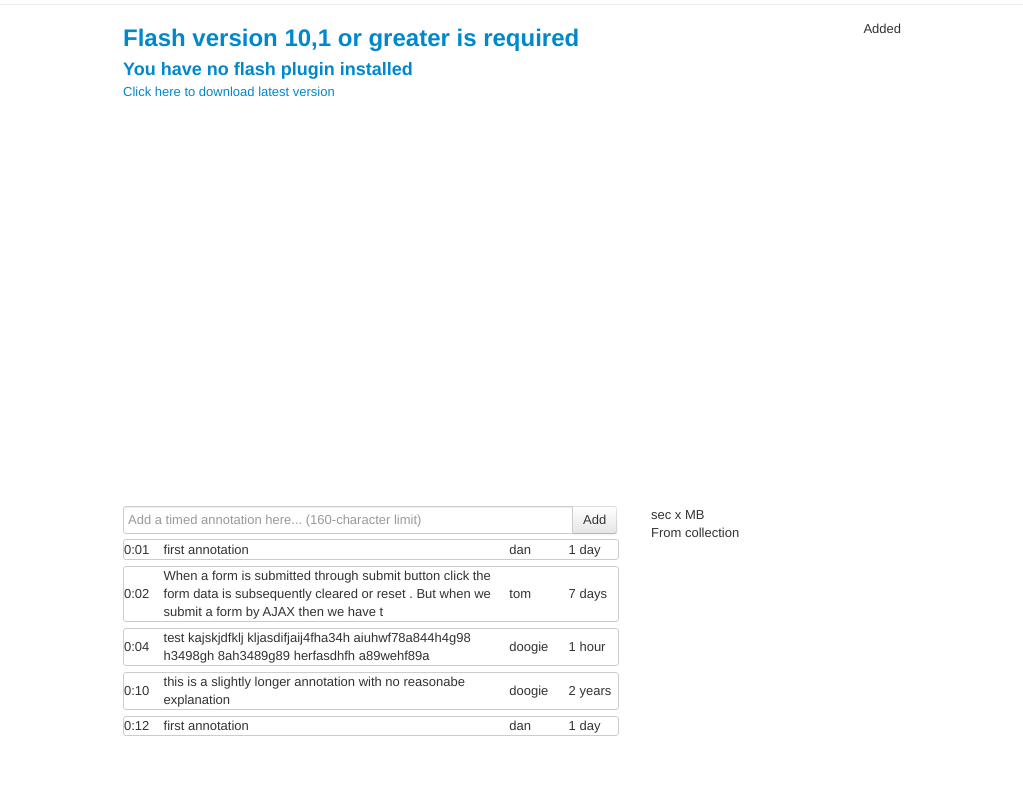
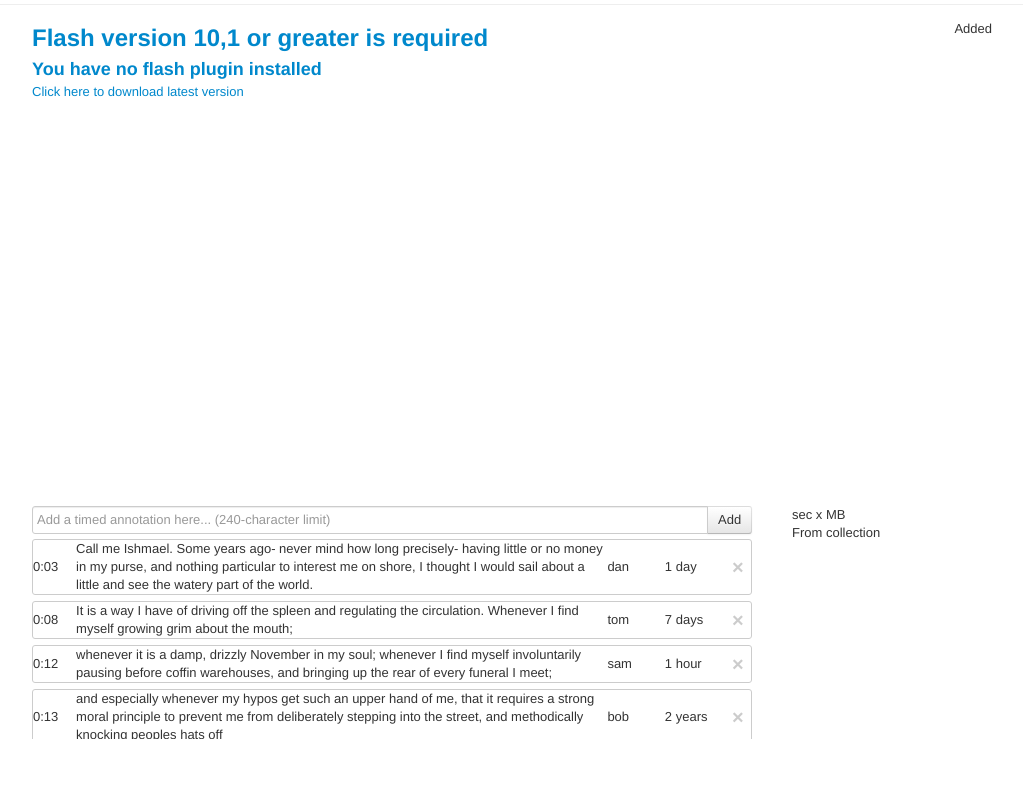
Before and after one commit to drassi/damnation, a Python web app: template media/templates/show-asset.mako in a window 1280 px wide. Shown: the part 30-827 px from the top of the page, without its empty margins (128-1151 px from the left). Run offline with Mako, Linux system fonts and the light colour scheme; the template is opened without the code that fills it, so the values that code supplies are empty; some libraries are stand-ins or nearby versions.

Commit message:
asset page re-arrangement, add annotation delete button, bump maxlength upto 240 char

```diff
--- a/media/static/css/asset.css
+++ b/media/static/css/asset.css
@@ -11,7 +11,7 @@ span.asset-added {
 }
 
 div.asset-container {
-  width: 250px;
+  width: 200px;
   float: right;
 }
 
@@ -20,11 +20,11 @@ form#add-annotation {
 }
 
 input.add-annotation {
-  width: 440px;
+  width: 666px;
 }
 
 div#annotations {
-  width: 496px;
+  width: 720px;
   height: 200px;
   overflow-y: scroll;
 }
@@ -38,7 +38,7 @@ div.annotation {
 }
 
 div.annotation:hover {
-  background-color: #DDD !important;
+  background-color: #CCC !important;
   cursor: pointer;
 }
 
@@ -52,23 +52,23 @@ div.annotation span {
 }
 
 span.annotation-time {
-  display: inline-block;
+  width: 6%;
+}
+
+span.annotation-author {
   width: 8%;
 }
 
-span.annotation-author {
-  display: inline-block;
-  width: 12%;
-}
-
 span.annotation-text {
-  display: inline-block;
-  width: 70%;
+  width: 74%;
 }
 
 span.annotation-created {
-  display: inline-block;
-  width: 10%;
+  width: 8%;
+}
+
+span.annotation-delete {
+  width: 3%;
 }
 
 a.playlist-item {
--- a/media/templates/show-asset.mako
+++ b/media/templates/show-asset.mako
@@ -11,14 +11,14 @@
     <script src="/static/jquery/jquery-ui.min.js"></script>
 </%block>
 
-    <div style="width: 778px;margin-left:auto;margin-right:auto;position:relative;">
+    <div style="width: 960px;margin-left:auto;margin-right:auto;position:relative;">
 
       <div class="asset-header">
         <span class="asset-title">${asset.title}</span>
         <span class="asset-added">Added ${asset.imported.strftime('%B %d, %Y').replace(' 0', ' ')}</span>
       </div>
 
-      <a style="display:block;width:778px;height:480px;margin-bottom:6px;" id="player_${asset.id}"></a>
+      <a style="display:block;width:720px;height:480px;margin-bottom:6px;" id="player_${asset.id}"></a>
        % if asset.playlist:
         <div id="playlist" style="position:absolute; right:-70px; top:0px;">
          % for transcode in asset.transcodes:
@@ -76,14 +76,14 @@
         var username = 'username';
 
         var cuePoints = {
-            'ni6td4' : {'time' : 1230, 'text' : 'first annotation', 'author' : 'dan', 'created' : '1 day'},
-            'nogm6o' : {'time' : 2340, 'text' : 'When a form is submitted through submit button click the form data is subsequently cleared or reset . But when we submit a form by AJAX then we have t', 'author' : 'tom', 'created' : '7 days'},
-            'tqn2jl' : {'time' : 4200, 'text' : 'test kajskjdfklj kljasdifjaij4fha34h aiuhwf78a844h4g98 h3498gh 8ah3489g89 herfasdhfh a89wehf89a', 'author' : 'doogie', 'created' : '1 hour'},
-            'asdf12' : {'time' : 10000, 'text' : 'this is a slightly longer annotation with no reasonabe explanation', 'author' : 'doogie', 'created' : '2 years'},
-            'nis6td4' : {'time' : 12345, 'text' : 'first annotation', 'author' : 'dan', 'created' : '1 day'},
-            'nogasdfm6o' : {'time' : 12346, 'text' : 'When a form is submitted through submit button click the form data is subsequently cleared or reset . But when we submit a form by AJAX then we have to c', 'author' : 'tom', 'created' : '7 days'},
-            'tqn2fdjl' : {'time' : 12347, 'text' : 'test kajskjdfklj kljasdifjaij4fha34h aiuhwf78a844h4g98 h3498gh 8ah3489g89 herfasdhfh a89wehf89a', 'author' : 'doogie', 'created' : '1 hour'},
-            'asdffdf12' : {'time' : 12348, 'text' : 'this is a slightly longer annotation with no reasonabe explanation', 'author' : 'doogie', 'created' : '2 years'}
+            'ni6td4' : {'time' : 3000, 'text' : 'Call me Ishmael. Some years ago- never mind how long precisely- having little or no money in my purse, and nothing particular to interest me on shore, I thought I would sail about a little and see the watery part of the world.', 'author' : 'dan', 'created' : '1 day'},
+            'nogm6o' : {'time' : 8000, 'text' : 'It is a way I have of driving off the spleen and regulating the circulation. Whenever I find myself growing grim about the mouth;', 'author' : 'tom', 'created' : '7 days'},
+            'tqn2jl' : {'time' : 12000, 'text' : 'whenever it is a damp, drizzly November in my soul; whenever I find myself involuntarily pausing before coffin warehouses, and bringing up the rear of every funeral I meet;', 'author' : 'sam', 'created' : '1 hour'},
+            'asdf12' : {'time' : 13000, 'text' : 'and especially whenever my hypos get such an upper hand of me, that it requires a strong moral principle to prevent me from deliberately stepping into the street, and methodically knocking peoples hats off', 'author' : 'bob', 'created' : '2 years'},
+            'nis6td4' : {'time' : 15000, 'text' : 'This is my substitute for pistol and ball. With a philosophical flourish Cato throws himself upon his sword; I quietly take to the ship. There is nothing surprising in this.', 'author' : 'john', 'created' : '1 day'},
+            'nogasdfm6o' : {'time' : 20000, 'text' : 'There now is your insular city of the Manhattoes, belted round by wharves as Indian isles by coral reefs- commerce surrounds it with her surf.', 'author' : 'ted', 'created' : '7 days'},
+            'tqn2fdjl' : {'time' : 28000, 'text' : 'Right and left, the streets take you waterward. Its extreme downtown is the battery, where that noble mole is washed by waves, and cooled by breezes, which a few hours previous were out of sight of land. Look at the crowds of water-gazers there.', 'author' : 'mike', 'created' : '1 hour'},
+            'asdffdf12' : {'time' : 30000, 'text' : 'Circumambulate the city of a dreamy Sabbath afternoon. Go from Corlears Hook to Coenties Slip, and from thence, by Whitehall, northward. What do you see?', 'author' : 'lisa', 'created' : '2 years'}
         };
 
         $(function() {
@@ -141,7 +141,8 @@
                                        .append($('<span>').addClass('annotation-time').text(mins + ':' + secs))
                                        .append($('<span>').addClass('annotation-text').text(value.text))
                                        .append($('<span>').addClass('annotation-author').text(value.author))
-                                       .append($('<span>').addClass('annotation-created').text(value.created));
+                                       .append($('<span>').addClass('annotation-created').text(value.created))
+                                       .append($('<span>').addClass('annotation-delete').append($('<button>').addClass('close').html('&times;')));
             annotation.data('time', value.time);
             return annotation;
         }
@@ -155,7 +156,7 @@
               $('div#annotations').scrollTo(annotation, 600);
             }
             annotation.animate({
-              'backgroundColor': '#EEE'
+              'backgroundColor': '#DDD'
             }, 600);
             setTimeout(clearHighlight, 2000, annotation);
           }
@@ -199,7 +200,7 @@
       <div class="annotation-container">
         <form id="add-annotation">
           <div class="input-append">
-            <input class="add-annotation" type="text" name="text" value="" maxlength="160" placeholder="Add a timed annotation here... (160-character limit)"></input><button type="submit" class="btn">Add</button>
+            <input class="add-annotation" type="text" name="text" value="" maxlength="240" placeholder="Add a timed annotation here... (240-character limit)"></input><button type="submit" class="btn">Add</button>
           </div>
         </form>
         <div id="annotations"></div>
```
